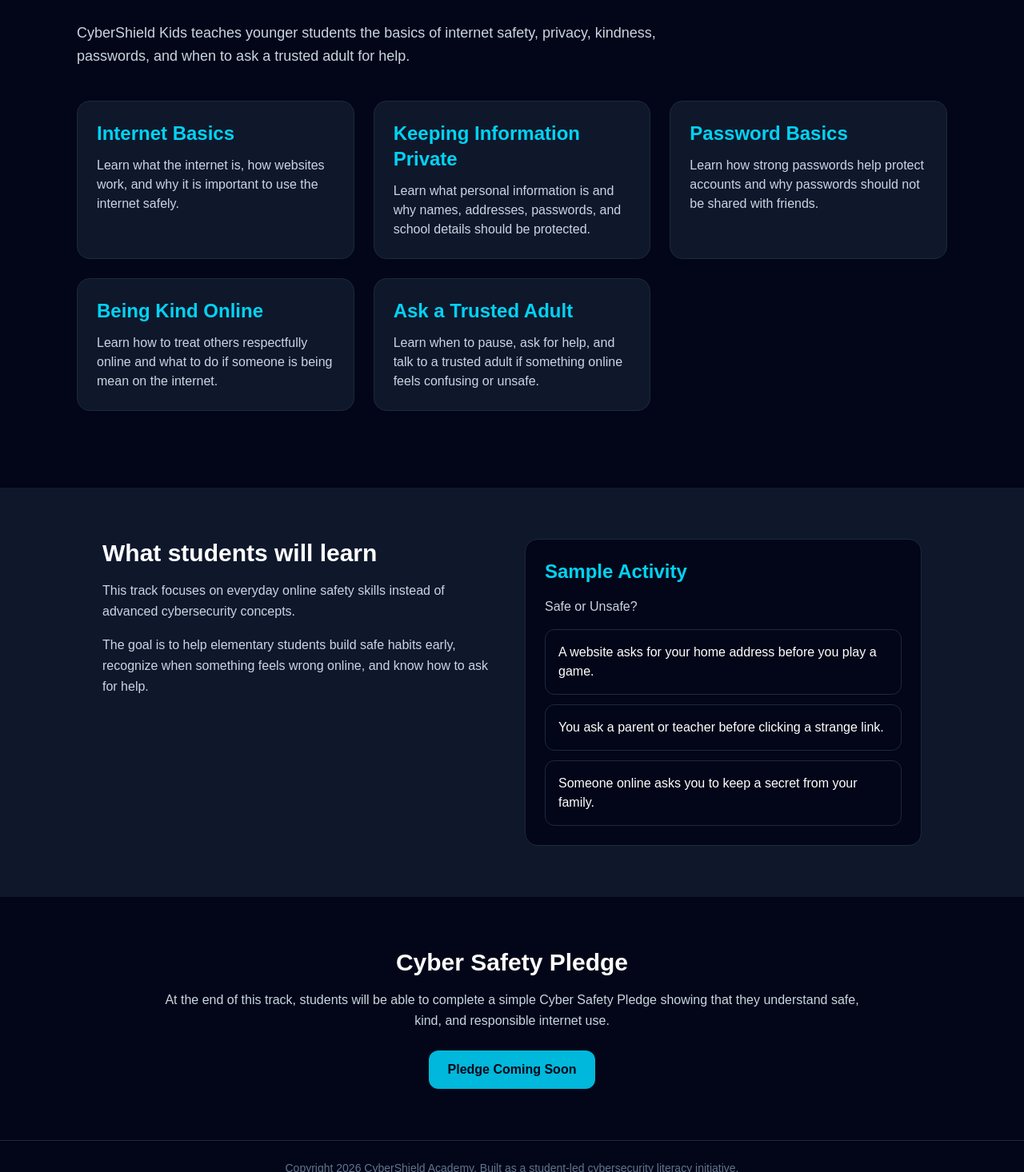
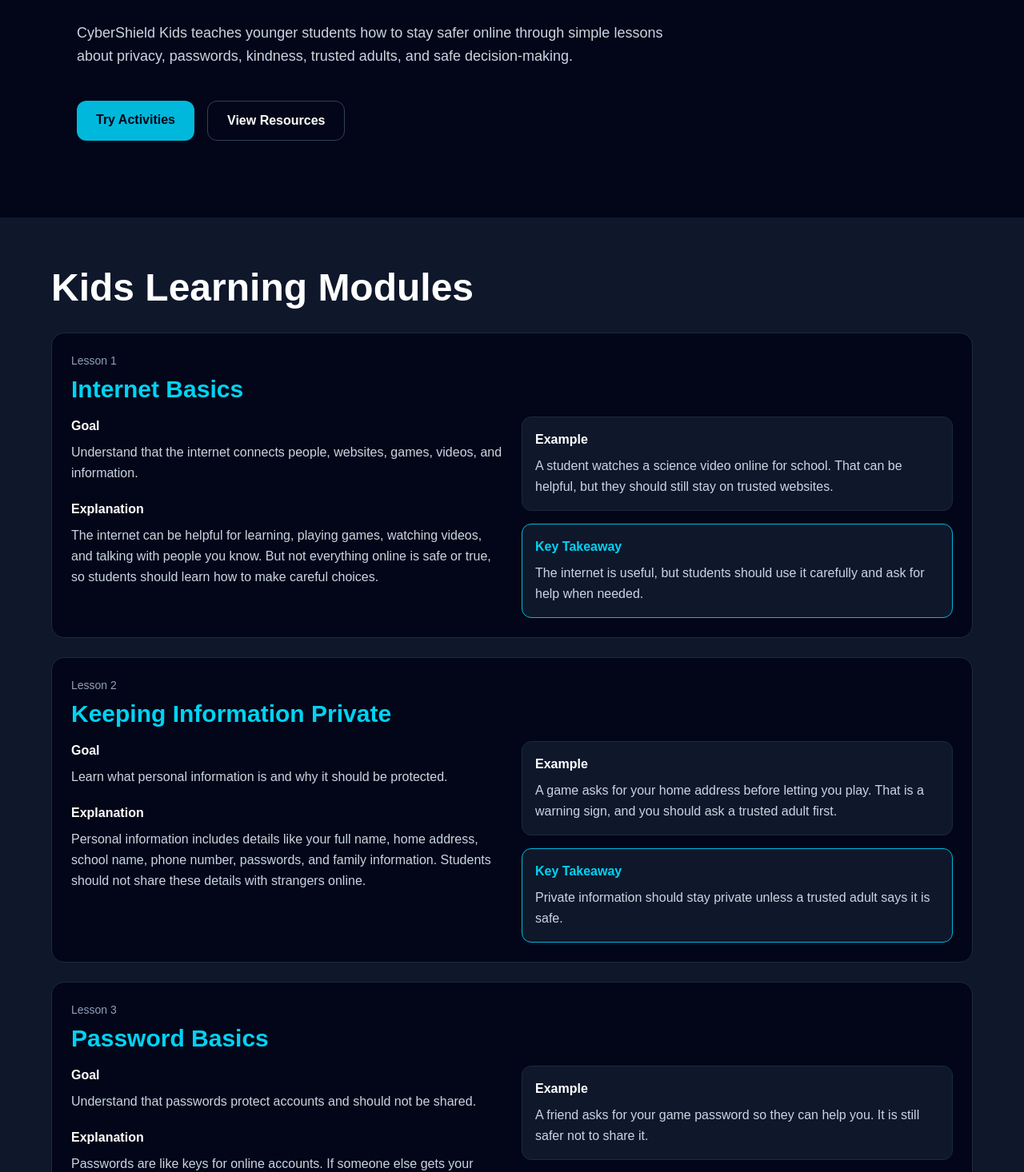
Before and after one commit to sanjith-cpu/cybershield-academy, a Next.js app: page /kids in a window 1280 px wide. Shown: the part 364-1830 px from the top of the page at 80% size. Built offline with nearby package versions, Linux system fonts and the light colour scheme.

Commit message:
Upgrade CyberShield Kids lessons

```diff
--- a/app/kids/page.tsx
+++ b/app/kids/page.tsx
@@ -1,31 +1,94 @@
+import Link from "next/link";
 import Footer from "@/components/Footer";
 import Navbar from "@/components/Navbar";
 
-const kidsModules = [
+const kidsLessons = [
   {
     title: "Internet Basics",
-    description:
-      "Learn what the internet is, how websites work, and why it is important to use the internet safely.",
+    goal: "Understand that the internet connects people, websites, games, videos, and information.",
+    explanation:
+      "The internet can be helpful for learning, playing games, watching videos, and talking with people you know. But not everything online is safe or true, so students should learn how to make careful choices.",
+    example:
+      "A student watches a science video online for school. That can be helpful, but they should still stay on trusted websites.",
+    takeaway:
+      "The internet is useful, but students should use it carefully and ask for help when needed.",
   },
   {
     title: "Keeping Information Private",
-    description:
-      "Learn what personal information is and why names, addresses, passwords, and school details should be protected.",
+    goal: "Learn what personal information is and why it should be protected.",
+    explanation:
+      "Personal information includes details like your full name, home address, school name, phone number, passwords, and family information. Students should not share these details with strangers online.",
+    example:
+      "A game asks for your home address before letting you play. That is a warning sign, and you should ask a trusted adult first.",
+    takeaway:
+      "Private information should stay private unless a trusted adult says it is safe.",
   },
   {
     title: "Password Basics",
-    description:
-      "Learn how strong passwords help protect accounts and why passwords should not be shared with friends.",
+    goal: "Understand that passwords protect accounts and should not be shared.",
+    explanation:
+      "Passwords are like keys for online accounts. If someone else gets your password, they may be able to enter your account. Students should not share passwords with friends or strangers.",
+    example:
+      "A friend asks for your game password so they can help you. It is still safer not to share it.",
+    takeaway:
+      "Passwords protect accounts. Keep them secret and ask an adult for help if you forget one.",
   },
   {
     title: "Being Kind Online",
-    description:
-      "Learn how to treat others respectfully online and what to do if someone is being mean on the internet.",
+    goal: "Learn how to treat people respectfully when using technology.",
+    explanation:
+      "Online messages can affect real people. Students should be kind, avoid mean comments, and tell a trusted adult if someone is being hurtful online.",
+    example:
+      "A student sees a mean comment in a group chat. Instead of joining in, they can step away and tell a trusted adult.",
+    takeaway:
+      "Good digital citizens are kind, respectful, and responsible online.",
   },
   {
     title: "Ask a Trusted Adult",
-    description:
-      "Learn when to pause, ask for help, and talk to a trusted adult if something online feels confusing or unsafe.",
+    goal: "Know when to pause and ask for help.",
+    explanation:
+      "Students should ask a trusted adult when something online feels confusing, scary, strange, or unsafe. Asking for help is a smart cyber safety habit.",
+    example:
+      "Someone online asks you to keep a secret from your family. That is a warning sign, and you should tell a trusted adult.",
+    takeaway:
+      "When something online feels wrong, pause and ask for help.",
+  },
+];
+
+const safetyRules = [
+  "Do not share your home address online.",
+  "Do not share passwords with friends or strangers.",
+  "Ask a trusted adult before clicking strange links.",
+  "Be kind and respectful in online games, chats, and comments.",
+  "Tell a trusted adult if something online feels scary or confusing.",
+];
+
+const discussionPrompts = [
+  "What should you do if a website asks for your address?",
+  "Why should passwords stay private?",
+  "What does it mean to be kind online?",
+  "Who is a trusted adult you can ask for help?",
+  "What should you do if a message online makes you uncomfortable?",
+];
+
+const activityExamples = [
+  {
+    situation: "A website asks for your home address before you can play a game.",
+    answer: "Unsafe",
+    reason:
+      "Students should not share their home address online without asking a trusted adult.",
+  },
+  {
+    situation: "You ask a parent or teacher before clicking a strange link.",
+    answer: "Safe",
+    reason:
+      "Asking a trusted adult before clicking suspicious links is a smart choice.",
+  },
+  {
+    situation: "Someone online asks you to keep a secret from your family.",
+    answer: "Unsafe",
+    reason:
+      "Secret requests from people online can be a warning sign. Students should tell a trusted adult.",
   },
 ];
 
@@ -35,89 +98,201 @@ export default function KidsPage() {
       <Navbar />
 
       <section className="px-8 py-24 max-w-6xl mx-auto">
-        <p className="mb-4 text-cyan-400 font-semibold">CyberShield Kids</p>
+        <p className="mb-4 text-cyan-400 font-semibold">
+          CyberShield Kids
+        </p>
 
         <h1 className="text-4xl md:text-6xl font-extrabold leading-tight mb-6">
-          Simple online safety lessons for elementary students.
+          Online safety lessons for elementary students.
         </h1>
 
         <p className="text-lg text-slate-300 leading-relaxed max-w-3xl mb-10">
-          CyberShield Kids teaches younger students the basics of internet
-          safety, privacy, kindness, passwords, and when to ask a trusted adult
-          for help.
+          CyberShield Kids teaches younger students how to stay safer online
+          through simple lessons about privacy, passwords, kindness, trusted
+          adults, and safe decision-making.
         </p>
 
-        <div className="grid md:grid-cols-2 lg:grid-cols-3 gap-6">
-          {kidsModules.map((module) => (
-            <div
-              key={module.title}
-              className="rounded-2xl bg-slate-900 border border-slate-800 p-6 hover:border-cyan-500 transition"
+        <div className="flex flex-col sm:flex-row gap-4">
+          <Link
+            href="/activities"
+            className="rounded-xl bg-cyan-500 px-6 py-3 font-semibold text-slate-950 hover:bg-cyan-400 transition text-center"
           >
-              <h2 className="text-2xl font-bold text-cyan-400 mb-3">
-                {module.title}
-              </h2>
+            Try Activities
+          </Link>
 
-              <p className="text-slate-300">{module.description}</p>
-            </div>
-          ))}
+          <Link
+            href="/resources"
+            className="rounded-xl border border-slate-700 px-6 py-3 font-semibold hover:border-cyan-500 transition text-center"
+          >
+            View Resources
+          </Link>
         </div>
       </section>
 
       <section className="px-8 py-16 bg-slate-900">
-        <div className="max-w-5xl mx-auto grid md:grid-cols-2 gap-8">
-          <div>
-            <h2 className="text-3xl font-bold mb-4">
-              What students will learn
+        <div className="max-w-6xl mx-auto">
+          <h2 className="text-3xl md:text-5xl font-bold mb-8">
+            Kids Learning Modules
           </h2>
 
-            <p className="text-slate-300 leading-relaxed mb-4">
-              This track focuses on everyday online safety skills instead of
-              advanced cybersecurity concepts.
+          <div className="space-y-6">
+            {kidsLessons.map((lesson, index) => (
+              <div
+                key={lesson.title}
+                className="rounded-2xl bg-slate-950 border border-slate-800 p-6 hover:border-cyan-500 transition"
+              >
+                <p className="text-sm text-slate-400 mb-2">
+                  Lesson {index + 1}
                 </p>
 
+                <h3 className="text-3xl font-bold text-cyan-400 mb-4">
+                  {lesson.title}
+                </h3>
+
+                <div className="grid md:grid-cols-2 gap-6">
+                  <div>
+                    <h4 className="font-bold mb-2">Goal</h4>
+                    <p className="text-slate-300 leading-relaxed mb-5">
+                      {lesson.goal}
+                    </p>
+
+                    <h4 className="font-bold mb-2">Explanation</h4>
                     <p className="text-slate-300 leading-relaxed">
-              The goal is to help elementary students build safe habits early,
-              recognize when something feels wrong online, and know how to ask
-              for help.
+                      {lesson.explanation}
                     </p>
                   </div>
 
-          <div className="rounded-2xl bg-slate-950 border border-slate-800 p-6">
-            <h3 className="text-2xl font-bold text-cyan-400 mb-4">
-              Sample Activity
-            </h3>
+                  <div className="space-y-4">
+                    <div className="rounded-xl border border-slate-800 bg-slate-900 p-4">
+                      <h4 className="font-bold mb-2">Example</h4>
+                      <p className="text-slate-300 leading-relaxed">
+                        {lesson.example}
+                      </p>
+                    </div>
 
-            <p className="text-slate-300 mb-4">Safe or Unsafe?</p>
+                    <div className="rounded-xl border border-cyan-500 bg-slate-900 p-4">
+                      <h4 className="font-bold text-cyan-400 mb-2">
+                        Key Takeaway
+                      </h4>
+                      <p className="text-slate-300 leading-relaxed">
+                        {lesson.takeaway}
+                      </p>
+                    </div>
+                  </div>
+                </div>
+              </div>
+            ))}
+          </div>
+        </div>
+      </section>
+
+      <section className="px-8 py-16">
+        <div className="max-w-6xl mx-auto grid md:grid-cols-2 gap-8">
+          <div className="rounded-2xl bg-slate-900 border border-slate-800 p-6">
+            <h2 className="text-3xl font-bold mb-6">
+              Five Cyber Safety Rules
+            </h2>
 
             <div className="space-y-3">
-              <div className="rounded-xl border border-slate-800 p-4">
-                A website asks for your home address before you play a game.
+              {safetyRules.map((rule) => (
+                <div
+                  key={rule}
+                  className="rounded-xl border border-slate-800 bg-slate-950 p-4"
+                >
+                  {rule}
+                </div>
+              ))}
+            </div>
           </div>
 
-              <div className="rounded-xl border border-slate-800 p-4">
-                You ask a parent or teacher before clicking a strange link.
+          <div className="rounded-2xl bg-slate-900 border border-slate-800 p-6">
+            <h2 className="text-3xl font-bold mb-6">
+              Teacher Discussion Prompts
+            </h2>
+
+            <div className="space-y-3">
+              {discussionPrompts.map((prompt) => (
+                <div
+                  key={prompt}
+                  className="rounded-xl border border-slate-800 bg-slate-950 p-4"
+                >
+                  {prompt}
                 </div>
-
-              <div className="rounded-xl border border-slate-800 p-4">
-                Someone online asks you to keep a secret from your family.
-              </div>
+              ))}
             </div>
           </div>
         </div>
       </section>
 
-      <section className="px-8 py-16">
-        <div className="max-w-4xl mx-auto text-center">
-          <h2 className="text-3xl font-bold mb-4">Cyber Safety Pledge</h2>
+      <section className="px-8 py-16 bg-slate-900">
+        <div className="max-w-6xl mx-auto">
+          <h2 className="text-3xl md:text-5xl font-bold mb-6">
+            Safe or Unsafe Activity
+          </h2>
 
-          <p className="text-slate-300 leading-relaxed mb-6">
-            At the end of this track, students will be able to complete a simple
-            Cyber Safety Pledge showing that they understand safe, kind, and
-            responsible internet use.
+          <p className="text-slate-300 leading-relaxed max-w-3xl mb-8">
+            Students can read each situation and decide whether it is safe or
+            unsafe. This activity helps younger students practice making careful
+            online choices.
           </p>
 
-          <div className="inline-block rounded-xl bg-cyan-500 px-6 py-3 font-semibold text-slate-950">
-            Pledge Coming Soon
+          <div className="grid md:grid-cols-3 gap-6">
+            {activityExamples.map((example) => (
+              <div
+                key={example.situation}
+                className="rounded-2xl bg-slate-950 border border-slate-800 p-6"
+              >
+                <h3 className="text-xl font-bold mb-4">
+                  {example.situation}
+                </h3>
+
+                <p className="text-cyan-400 font-bold mb-3">
+                  Answer: {example.answer}
+                </p>
+
+                <p className="text-slate-300 leading-relaxed">
+                  {example.reason}
+                </p>
+              </div>
+            ))}
+          </div>
+        </div>
+      </section>
+
+      <section className="px-8 py-16">
+        <div className="max-w-5xl mx-auto text-center">
+          <h2 className="text-3xl md:text-5xl font-bold mb-6">
+            Cyber Safety Pledge
+          </h2>
+
+          <p className="text-slate-300 leading-relaxed mb-8">
+            After completing CyberShield Kids, students should be able to explain
+            basic online safety habits and promise to ask for help when something
+            online feels unsafe.
+          </p>
+
+          <div className="rounded-2xl bg-slate-900 border border-slate-800 p-6 text-left">
+            <p className="text-slate-300 leading-relaxed">
+              I will protect my private information, keep my passwords secret,
+              be kind online, think before I click, and ask a trusted adult when
+              I need help.
+            </p>
+          </div>
+
+          <div className="mt-8 flex flex-col sm:flex-row gap-4 justify-center">
+            <Link
+              href="/lessons"
+              className="rounded-xl border border-slate-700 px-6 py-3 font-semibold hover:border-cyan-500 transition text-center"
+            >
+              Back to Lessons
+            </Link>
+
+            <Link
+              href="/activities"
+              className="rounded-xl bg-cyan-500 px-6 py-3 font-semibold text-slate-950 hover:bg-cyan-400 transition text-center"
+            >
+              Practice Activities
+            </Link>
           </div>
         </div>
       </section>
```
Lines whose indentation alone changed are shown as unchanged.
